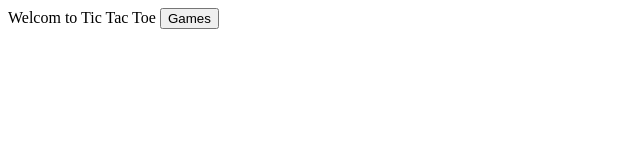
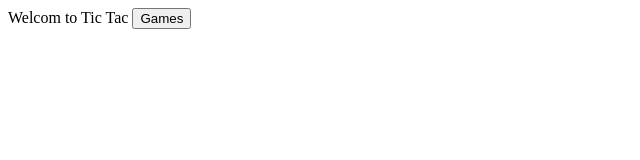
Before and after one commit to AmrKhaled35/Tic_Tac_Toe, an Electron app: page index.html in a window 800 px wide. Shown: the whole page, without its empty margins (0-640 px from the left). Drawn offline with Linux system fonts and the light colour scheme.

Commit message:
Update index.html

```diff
--- a/index.html
+++ b/index.html
@@ -6,7 +6,7 @@
     <title>Document</title>
 </head>
 <body>
-    Welcom to Tic Tac Toe
+    Welcom to Tic Tac
     <button onclick="window.location.href = 'Public/Games/Games.html';">Games</button>
 </body>
 </html>
```
